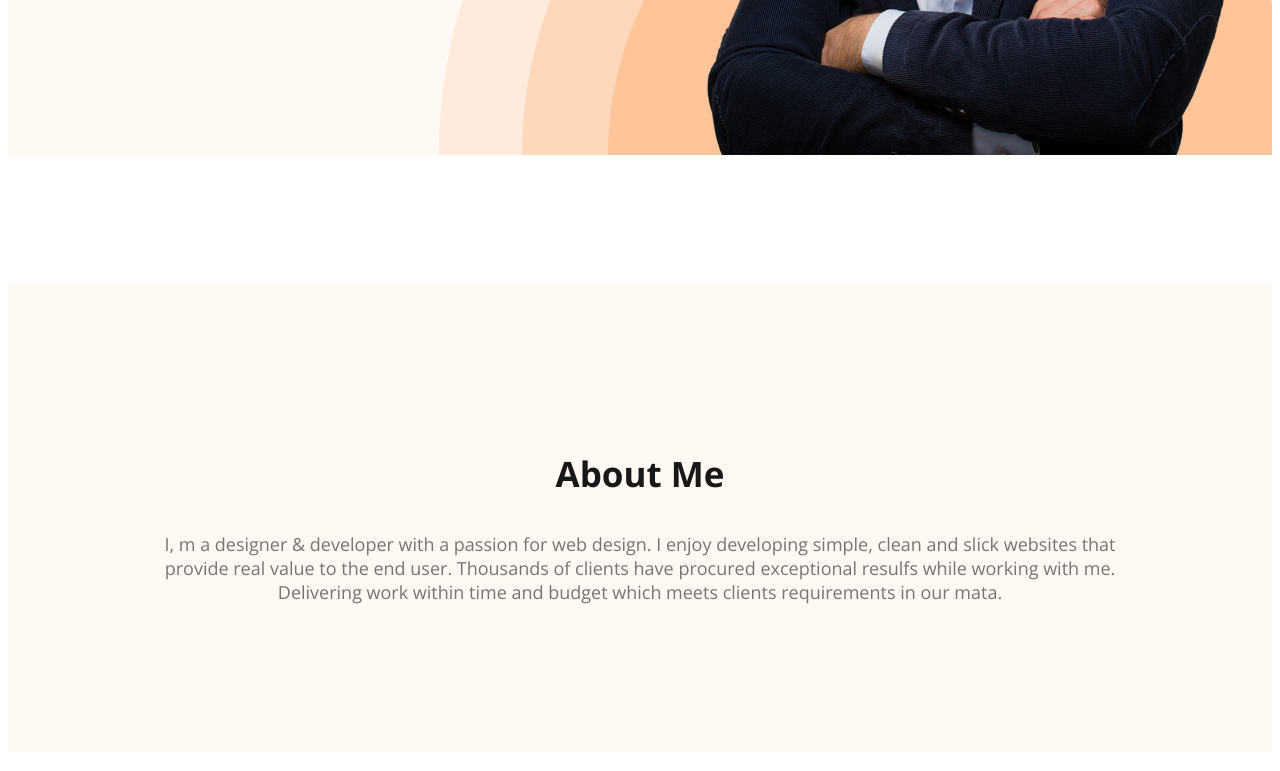
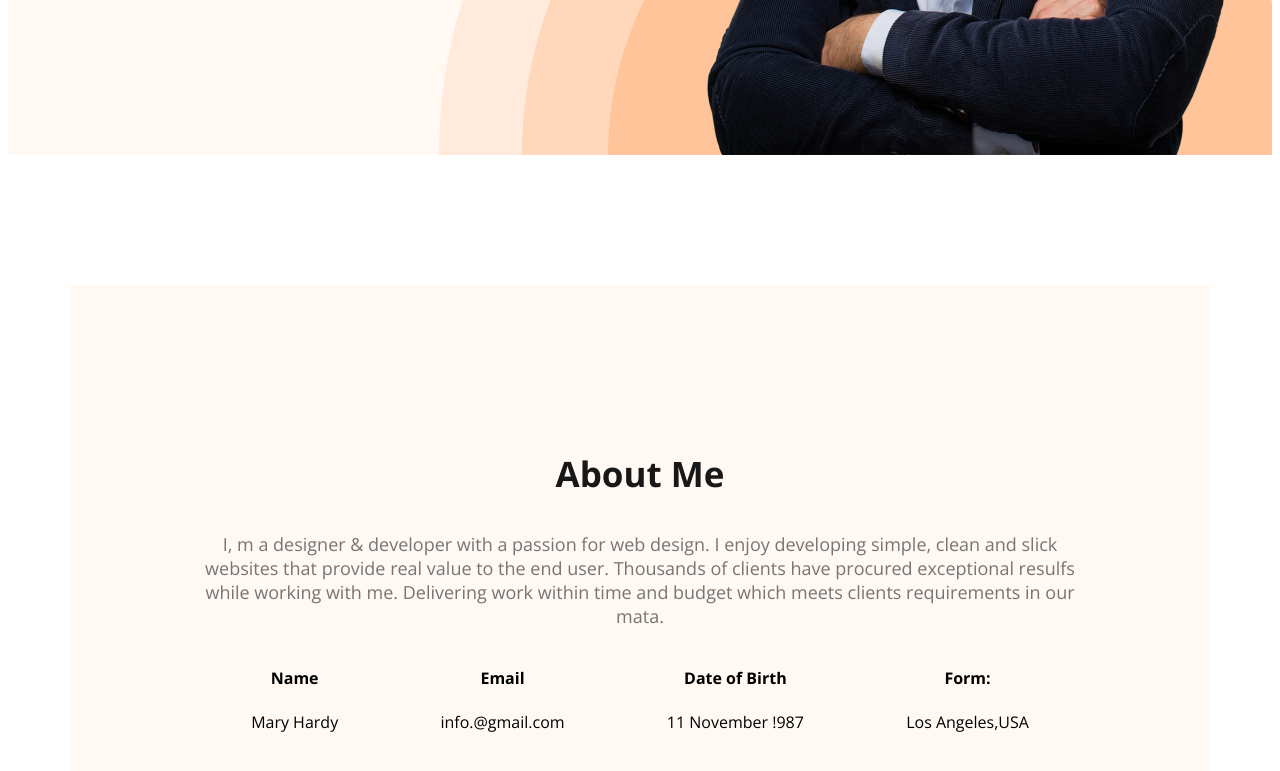
Before and after one commit to Mominul072/Webdeveloper-portfolio, a plain HTML site: page index.html in a window 1280 px wide. Shown: the part 730-1501 px from the top of the page. Drawn offline with nearby package versions, Linux system fonts and the light colour scheme.

Commit message:
added about inforation

```diff
--- a/index.html
+++ b/index.html
@@ -39,7 +39,30 @@
     <main>
         <section class="about">
             <h3 class="section-title">About Me</h3>
-            <p class="section-description">I, m a designer & developer with a passion for web design. I enjoy developing simple, clean and slick websites that provide real value to the end user. Thousands of clients have procured exceptional resulfs while working with me. Delivering work within time and budget which meets clients requirements in our mata.</p>
+            <p class="section-description">I, m a designer & developer with a passion for web design. I enjoy developing simple, clean and slick websites that provide real value to the end user. Thousands of clients have procured exceptional resulfs while working with me. Delivering work within time and budget which meets clients requirements in our mata.
+
+            </p>
+            <div class="about-info-container">
+                <!-- .about-info*4>h4.info-title+p.info-description -->
+                <div class="about-info">
+                    <h4 class="info-title">Name</h4>
+                    <p class="info-description">Mary Hardy</p>
+                </div>
+                <div class="about-info">
+                    <h4 class="info-title">Email</h4>
+                    <p class="info-description">info.@gmail.com</p>
+                </div>
+                <div class="about-info">
+                    <h4 class="info-title">Date of Birth</h4>
+                    <p class="info-description">11 November !987</p>
+                </div>
+                <div class="about-info">
+                    <h4 class="info-title">Form:</h4>
+                    <p class="info-description">Los Angeles,USA</p>
+                </div>
+
+
+            </div>
         </section>
 
     </main>
--- a/portfolio.css
+++ b/portfolio.css
@@ -94,6 +94,13 @@ nav a{
     max-width: 500px;
 }
 /* main section styles */
+
+
+
+main{
+    max-width: 1140px;
+    margin: 0 auto;
+}
 .section-title{
     color:  #181818;
     text-align: center;
@@ -116,3 +123,10 @@ nav a{
  border: 386px;
  margin-top: 130px;
 }
+.about-info-container{
+    display:flex;
+    justify-content: space-around;
+}
+.about-info{
+    text-align: center;
+}
```
